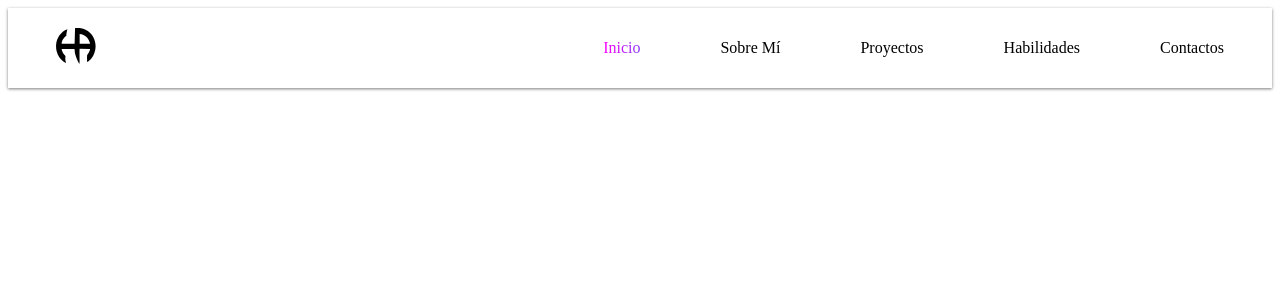
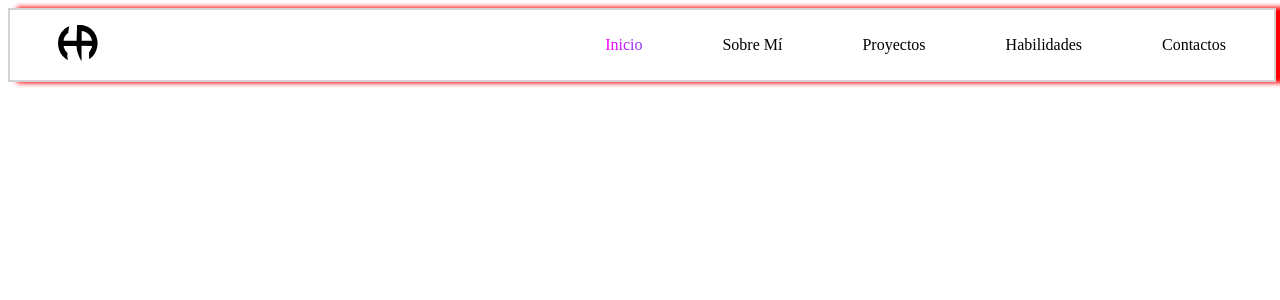
Before and after one commit to Hugo14189811222003/portafolio, a Nuxt app: page /contacto in a window 1280 px wide. Shown: the top 300 px of the page. Built offline with nearby package versions, Linux system fonts and the light colour scheme.

Commit message:
modificacion 26/10/2025 - border en headers

```diff
--- a/app/assets/css/styleHeader.css
+++ b/app/assets/css/styleHeader.css
@@ -4,12 +4,13 @@
     right: 0;
     z-index: 1000;
     width: 100%;
-    height: 80px;
+    height: 70px;
     background-color: rgb(255, 255, 255);
     display: flex;
     justify-content: space-between;
     align-items: center;
-    box-shadow: 0 1px 3px rgba(0, 0, 0, 0.512);
+    box-shadow: 10px 0px 5px 1px rgb(255, 0, 0);
+    border: solid rgba(0, 0, 0, 0.173) 2px;
 }
 .logoDev{
     margin-left: 3rem;
```
